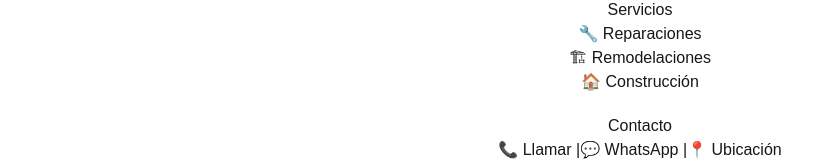
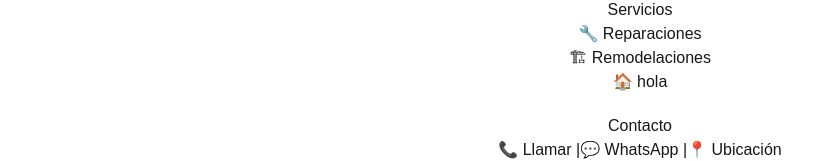
Before and after one commit to Lautarobravoj/TARJETA-DIGITAL, a Next.js app: page / in a window 1280 px wide. Shown: the part 227-388 px from the top of the page, without its empty margins (0-824 px from the left). Built offline with nearby package versions, Linux system fonts and the light colour scheme.

Commit message:
Actualización

```diff
--- a/app/page.tsx
+++ b/app/page.tsx
@@ -13,7 +13,7 @@ export default function Home() {
         <ul>
           <li>🔧 Reparaciones</li>
           <li>🏗 Remodelaciones</li>
-          <li>🏠 Construcción</li>
+          <li>🏠 hola</li>
         </ul>
       </section>
 
```
